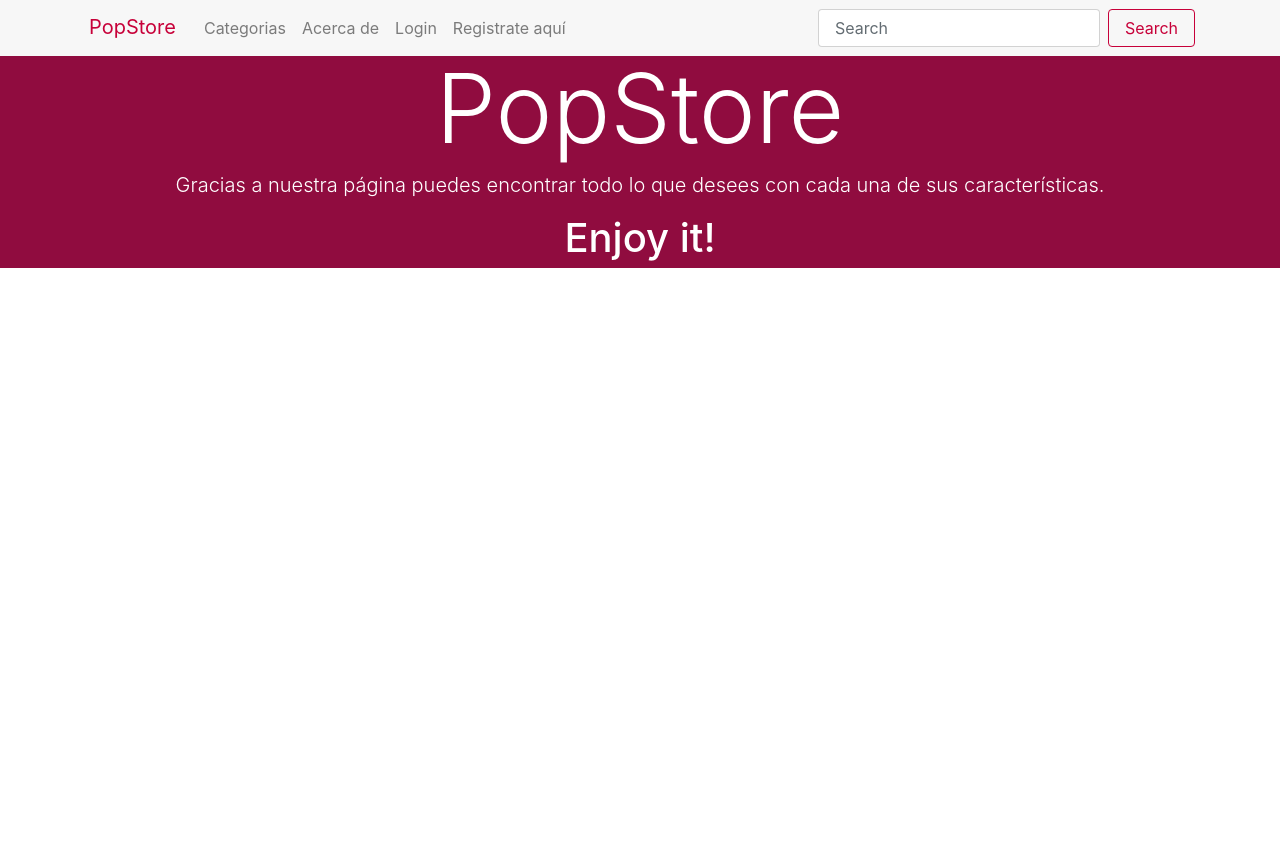
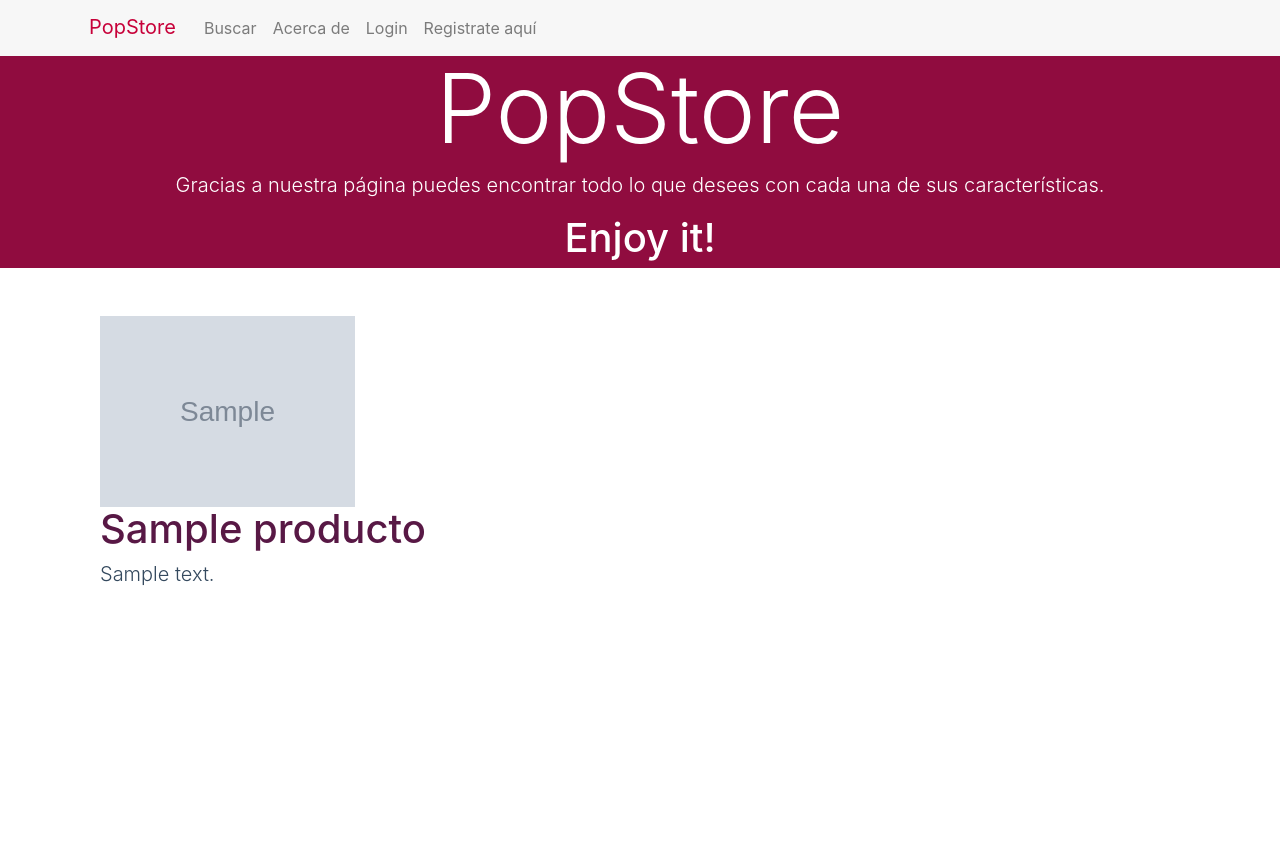
Before and after one commit to kellyolid/DocTiendaVirtual, a Django app: page /web_final/ in a window 1280 px wide. Before the commit the page ends 268 px from the top, so only its background shows below. Run offline with Django 3.2, Linux system fonts and the light colour scheme; tables that the repository leaves empty hold one stand-in row (values such as "Sample post"); grey boxes marked "Sample" are stand-in pictures; some libraries are stand-ins or nearby versions.

Commit message:
segundo commit

```diff
--- a/django_psql/templates/web_final/about.html
+++ b/django_psql/templates/web_final/about.html
@@ -1,7 +1,6 @@
 {% extends 'web_final/base.html' %}
 {% block cabecera %}
-    <li class="nav-item"> <a class="nav-link" href="#">Categorias</a> </li>
-    <li class="nav-item"> <a class="nav-link" href="#">Acerca de<br></a> </li>
+    <li class="nav-item"> <a class="nav-link" href="/web_final/search/">Buscar</a> </li>
     {% if user.is_authenticated %}
     <li class="nav-item"> <a class="nav-link" href="/web_final/logout/">Logout</a> </li>
     <li class="nav-item"> <a class="nav-link" href="/web_final/registrop/">Registrar producto</a> </li>
@@ -12,7 +11,8 @@
 {% endblock %}
 {% block banner %}
     <p class="lead text-white">Gracias a nuestra página puedes encontrar todo lo que desees con cada una de sus características.</p>
-    <p class="lead text-white"></p>
+    <p class="lead text-white">Conocenos! Somos una pagina web diseñada para la compra y venta de diversois productos!<br />
+    Unete a nuestra comunidad PopStore!</p>
     {% if user.is_authenticated %}
     <h1 class="text-white">Enjoy it {{ user.username }}!</h1>
     {% else %}
--- a/django_psql/templates/web_final/base.html
+++ b/django_psql/templates/web_final/base.html
@@ -11,7 +11,7 @@
 
 <div>
   <nav class="navbar navbar-expand-md navbar-light bg-faded">
-    <div class="container"> <a class="navbar-brand text-success p-1" href="#">PopStore</a> <button class="navbar-toggler navbar-toggler-right" type="button" data-toggle="collapse" data-target="#navbarSupportedContent" aria-controls="navbarSupportedContent" aria-expanded="false"
+    <div class="container"> <a class="navbar-brand text-success p-1" href="/web_final">PopStore</a> <button class="navbar-toggler navbar-toggler-right" type="button" data-toggle="collapse" data-target="#navbarSupportedContent" aria-controls="navbarSupportedContent" aria-expanded="false"
         aria-label="Toggle navigation">
                      <span class="navbar-toggler-icon"></span>
                   </button>
@@ -20,7 +20,8 @@
           {% block cabecera %}
           {% endblock %}
         </ul>
-        <form class="form-inline my-2 my-lg-0"> <input class="form-control mr-sm-2" type="text" placeholder="Search"> <button class="btn btn-outline-success my-2 my-sm-0" type="submit">Search</button> </form>
+          {% block buscador %}
+          {% endblock %}
       </div>
     </div>
   </nav>
@@ -40,6 +41,7 @@
      {% block body_block %}{% endblock %}
     </div>
   </div>
+</div>
   <script src="https://code.jquery.com/jquery-3.1.1.slim.min.js"></script>
   <script src="https://cdnjs.cloudflare.com/ajax/libs/tether/1.4.0/js/tether.min.js"></script>
   <script src="https://pingendo.com/assets/bootstrap/bootstrap-4.0.0-alpha.6.min.js"></script>
--- a/django_psql/templates/web_final/index.html
+++ b/django_psql/templates/web_final/index.html
@@ -1,7 +1,7 @@
 {% extends 'web_final/base.html' %}
 {% block cabecera %}
-    <li class="nav-item"> <a class="nav-link" href="#">Categorias</a> </li>
-    <li class="nav-item"> <a class="nav-link" href="#">Acerca de<br></a> </li>
+    <li class="nav-item"> <a class="nav-link" href="/web_final/search/">Buscar</a> </li>
+    <li class="nav-item"> <a class="nav-link" href="/web_final/about/">Acerca de<br></a> </li>
     {% if user.is_authenticated %}
     <li class="nav-item"> <a class="nav-link" href="/web_final/logout/">Logout</a> </li>
     <li class="nav-item"> <a class="nav-link" href="/web_final/registrop/">Registrar producto</a> </li>
@@ -19,5 +19,45 @@
     {% endif %}
 {% endblock %}
 {% block body_block %}
+{% if productos|length > 0 %}
+ <div class="py-5">
+    <div class="container">
+      <div class="row">
+          {% for producto in productos1%}
+        <div class="col-md-4"><img class="center-block img-fluid d-block w-75" src= "..\{{producto.imagen}}">
+          <h1 class="text-info">{{producto.nombre}}<br></h1>
+          <p class="lead">{{producto.descripcion}}</p>
+        </div>
+          {% endfor %}
+      </div>
+    </div>
+  </div>
+<div class="py-5">
+    <div class="container">
+      <div class="row">
+          {% for producto in productos2%}
+        <div class="col-md-4"><img class="center-block img-fluid d-block w-75" src= "..\{{producto.imagen}}">
+          <h1 class="text-info">{{producto.nombre}}<br></h1>
+          <p class="lead">{{producto.descripcion}}</p>
+        </div>
+          {% endfor %}
+      </div>
+    </div>
+  </div>
+<div class="py-5">
+    <div class="container">
+      <div class="row">
+          {% for producto in productos3%}
+        <div class="col-md-4"><img class="center-block img-fluid d-block w-75" src= "..\{{producto.imagen}}">
+          <h1 class="text-info">{{producto.nombre}}<br></h1>
+          <p class="lead">{{producto.descripcion}}</p>
+        </div>
+          {% endfor %}
+      </div>
+    </div>
+  </div>
+        {% else %}
+            <strong>No se encontro coincidencia.</strong>
+        {% endif %}
 
 {% endblock %}
--- a/django_psql/web_final/models.py
+++ b/django_psql/web_final/models.py
@@ -25,7 +25,7 @@ class Producto(models.Model):
     nombre = models.CharField(max_length=100)
     descripcion = models.TextField()
     precio = models.DecimalField(max_digits=20, decimal_places=2)
-    imagen = models.ImageField(upload_to='imagenes/')
+    imagen = models.ImageField(upload_to='static/imagenes/')
 
     def __str__(self):
        return str(self.nombre)
--- a/django_psql/web_final/urls.py
+++ b/django_psql/web_final/urls.py
@@ -9,4 +9,5 @@ urlpatterns = [
     url(r'^logout/$', views.user_logout, name='logout'),
     url(r'^registrop/$', views.product_register, name='logout'),
     url(r'^search/$', views.search,name='search'),
+    url(r'^about/$', views.about, name='about'),
 ]
--- a/django_psql/web_final/views.py
+++ b/django_psql/web_final/views.py
@@ -14,7 +14,14 @@ def index(request):
 
     # Construct a dictionary to pass to the template engine as its context.
     # Note the key boldmessage is the same as {{ boldmessage }} in the template!
-    context_dict = {'boldmessage': "I am bold font from the context"}
+    producto_list = Producto.objects.order_by('id')[:9]
+    productol1 = producto_list[0:3]
+    productol2 = producto_list[3:6]
+    productol3 = producto_list[6:9]
+    context_dict = {'productos': producto_list,
+                    'productos1': productol1,
+                    'productos2': productol2,
+                    'productos3': productol3}
 
     # Return a rendered response to send to the client.
     # We make use of the shortcut function to make our lives easier.
@@ -127,10 +134,21 @@ def search(request):
             Q(nombre__icontains=query) |
             Q(descripcion__icontains=query)
         )
-        results = Producto.objects.filter(qset).distinct()
+        results = Producto.objects.filter(qset).distinct()[:9]
+        results1 = results[0:3]
+        results2 = results[3:6]
+        results3 = results[6:9]
     else:
         results = []
+        results1 = []
+        results2 = []
+        results3 = []
     return render_to_response("web_final/search.html", {
         "results": results,
+        "results1": results1,
+        "results2": results2,
+        "results3": results3,
         "query": query
     })
+def about(request):
+    return render(request, 'web_final/about.html', {})
```
Also changed, not shown: django_psql/templates/web_final/search.html (+45 -19 lines), django_psql/static/imagenes/chaqueta.png (added), django_psql/static/imagenes/iphone7.jpg (added), django_psql/static/imagenes/laptophp.jpg (added), django_psql/static/imagenes/xbox.jpg (added).
